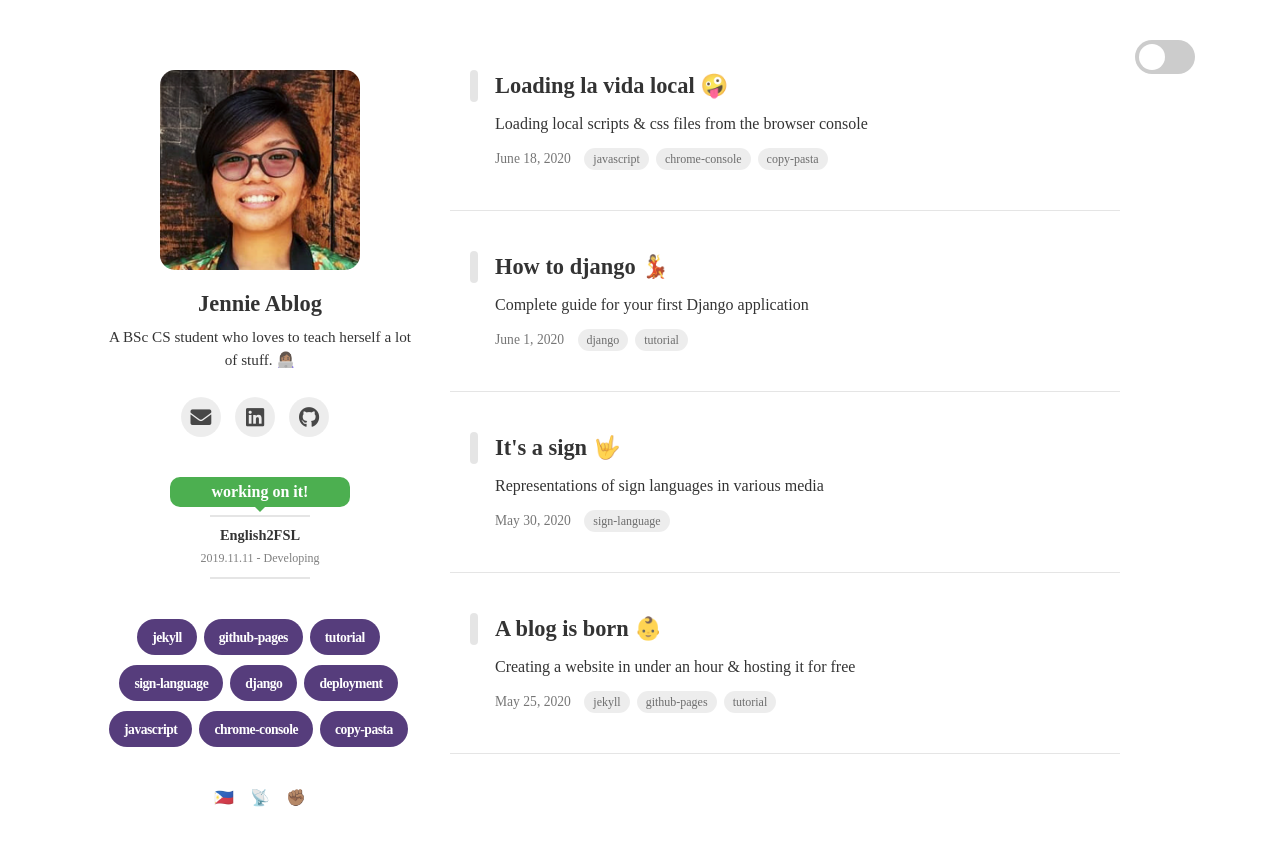
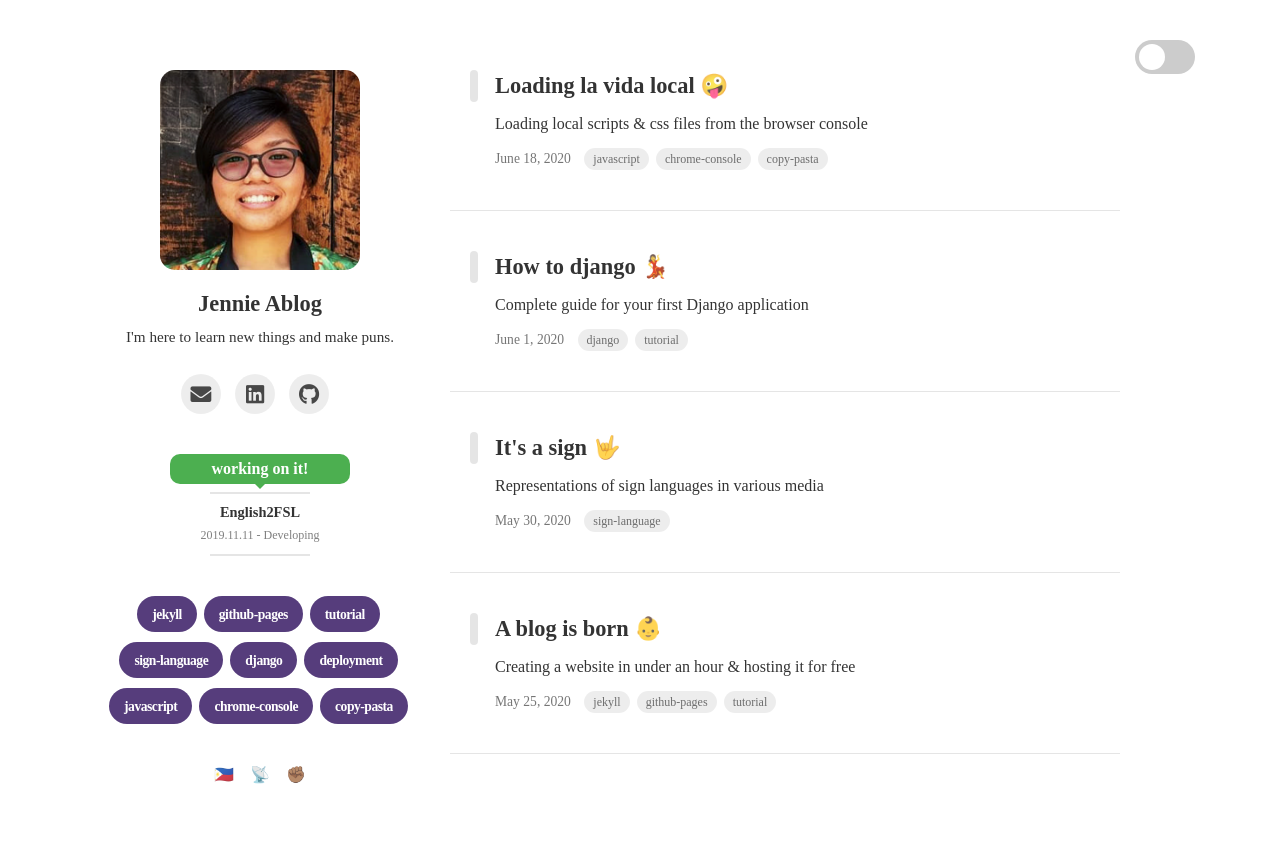
Before and after one commit to jennieablog/jennieablog.github.io, a Jekyll site: the page built from index.html, in a window 1280 px wide. Shown: the top 846 px of the page. Built offline with Jekyll 4.4.1, drawn with Linux system fonts in a browser that asks for light colours; nearby versions of some CDN libraries; some web fonts are replaced; the list of posts is cut into pages by our own code; comment, search, counter and statistics services are not loaded.

Commit message:
change blog description

```diff
--- a/_config.yml
+++ b/_config.yml
@@ -12,7 +12,8 @@ theme_settings :
     image : assets/img/profile.png
     qrcode: assets/img/qrcode.png
     username : Jennie Ablog
-    description : A BSc CS student who loves to teach herself a lot of stuff. 👩🏾‍💻
+    description: BSc Computer Science student from UP Diliman 🇵🇭
+    blog_description : I'm here to learn new things and make puns.
     experience :
       - start : "June 2017 "
         end: "August 2017"
--- a/_includes/aside.html
+++ b/_includes/aside.html
@@ -15,7 +15,7 @@
     <h3>{{ profile.username }}</h3>
 
   </a>
-  <p class="description">{{ profile.description }}</p>
+  <p class="description">{{ profile.blog_description }}</p>
 
   <!-- Social icons from Font Awesome -->
   <ul id="icons" style="color: white;">
--- a/_layouts/home.html
+++ b/_layouts/home.html
@@ -8,6 +8,7 @@ layout: default
   </section>
   <section id="header-content">
     <h1>{{ site.theme_settings.title }}</h1>
+    <p>{{ site.theme_settings.profile.blog_description }}</p>
   </section>
   <section class="bg"></section>
   <div class="row">
--- a/_sass/layouts/_home.scss
+++ b/_sass/layouts/_home.scss
@@ -23,7 +23,7 @@
         width: 100%;
         top: 105px;
         left:0%;
-        height: 95px;
+        height: 130px;
         background-color: $theme-dark;
     }
     #posts.col-md-8{
```
